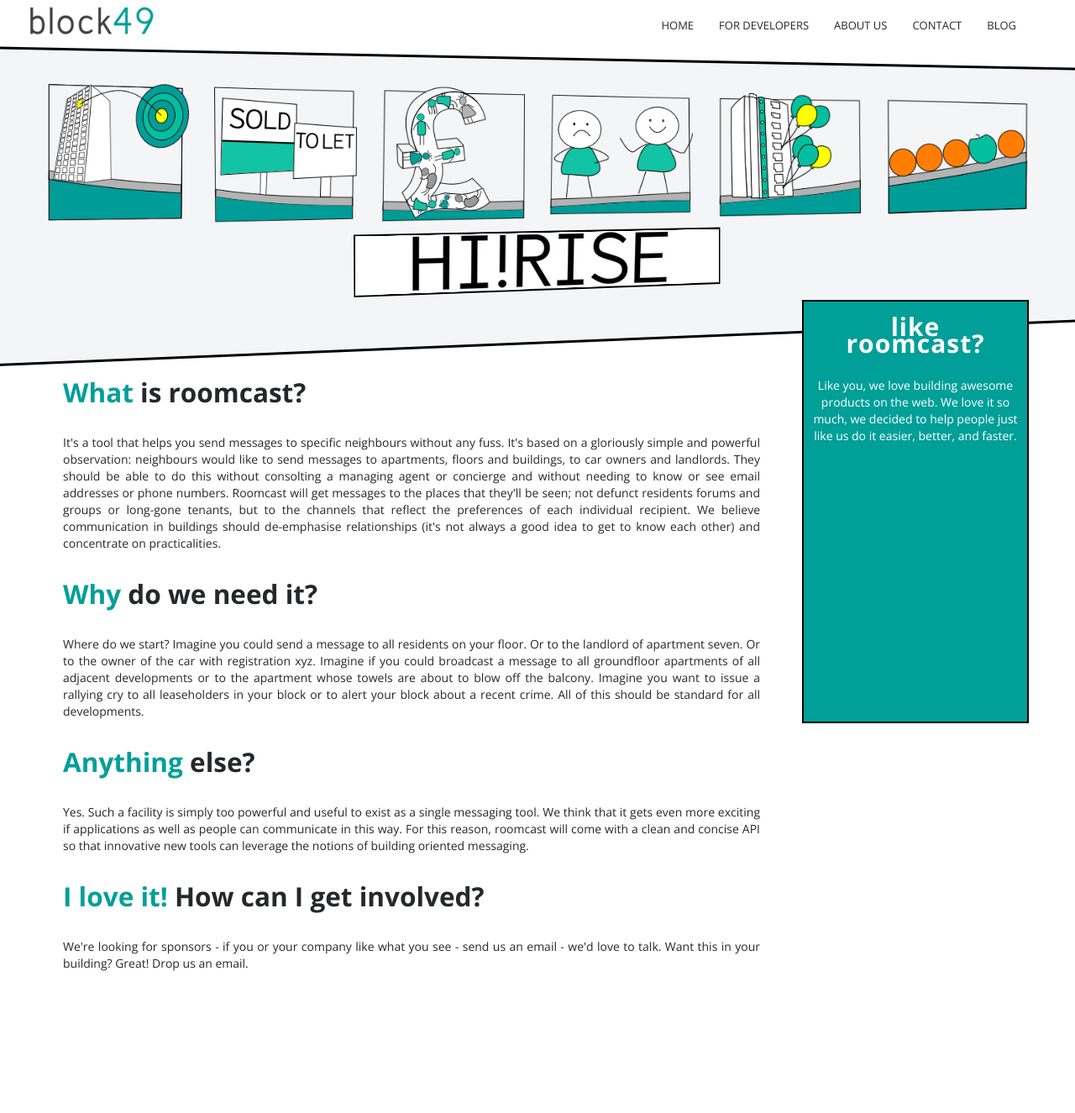
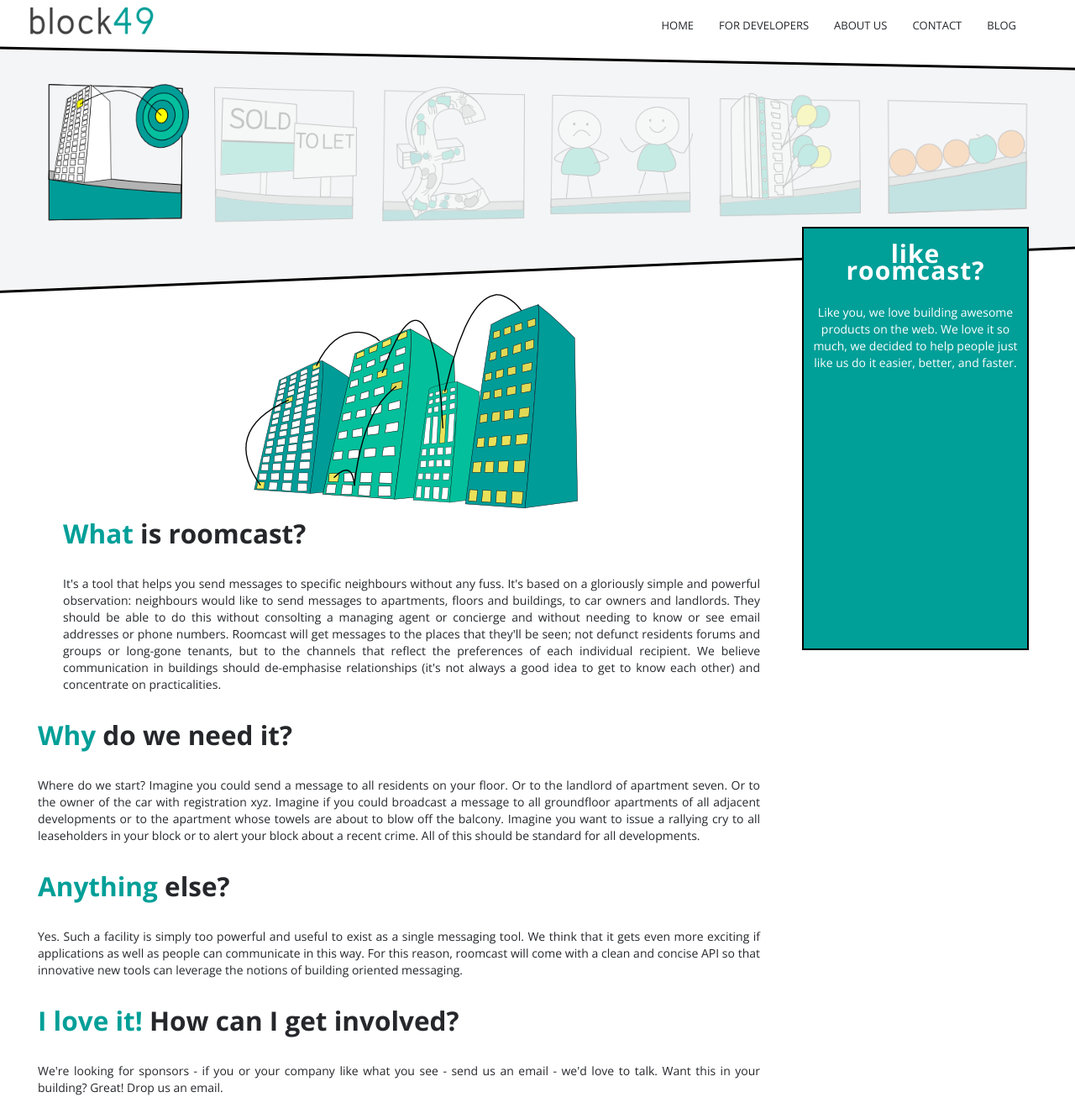
Before and after one commit to tlodge/block49.website, a Jekyll site: the page built from inspiration.html, in a window 1280 px wide and 1325 px high. Shown: the whole window at 84% size. Built offline with Jekyll 4.4.1, drawn with Linux system fonts in a browser that asks for light colours.

Commit message:
adding big images

```diff
--- a/inspiration.html
+++ b/inspiration.html
@@ -41,14 +41,14 @@
                     <div class="span2">
                         <!--<div class="thumbnail">-->
                         <!--class="faded" -->
-                        <img alt=""  src="assets/img/app_classified.png">
+                        <img alt="" class="faded" src="assets/img/app_classified.png">
                        <!-- <h4>Funder</h4>-->
                         <!--<span>community raising capital</span>-->
                         <!--</div>-->
                     </div>
                     <div class="span2">
                         <!--<div class="thumbnail">-->
-                        <img alt=""   src="assets/img/app_pot.png">
+                        <img alt=""  class="faded" src="assets/img/app_pot.png">
                         <!--<h4>PropertyFair</h4>-->
                         <!--<span>sell property easily</span>-->
                         <!--</div>-->
@@ -56,28 +56,28 @@
 
                     <div class="span2">
                         <!--<div class="thumbnail">-->
-                        <img alt=""   src="assets/img/app_grumble.png">
+                        <img alt="" class="faded"  src="assets/img/app_grumble.png">
                         <!--<h4>Grantfinder</h4>-->
                         <!--<span>share / modify and debate the rules </span>-->
                         <!--</div>-->
                     </div>
                     <div class="span2">
                         <!--<div class="thumbnail">-->
-                        <img alt=""   src="assets/img/app_grant.png">
+                        <img alt="" class="faded"  src="assets/img/app_grant.png">
                        <!-- <h4>Grumbler</h4>-->
                         <!--<span>route your problem to the right place</span>-->
                        <!-- </div>-->
                     </div>
                     <div class="span2">
                         <!--<div class="thumbnail">-->
-                        <img alt="" src="assets/img/app_semantic.png">
+                        <img alt="" class="faded" src="assets/img/app_semantic.png">
                         <!--<h4>Semantic Services</h4>
                         <span>complex document comparison</span>
                         </div>-->
                     </div>
                 </div>
 
-                 <h1> <img alt="" align="middle" src="assets/img/highrise.png"></h1>
+                 <!--<h1> <img alt="" align="middle" src="assets/img/highrise.png"></h1>-->
             </div>
 
         </div>
@@ -88,12 +88,22 @@
 <section id="about">
 
     <div class="container">
-
         <div class="row">
             <div class="thumbnail span9">
+                <div class="row">
+
+
+
+                    <div class="thumbnail span9">
+
+                         <img alt="" src="assets/img/app_communicate_big.png">
                         <h2><strong>What</strong> is roomcast?</h2>
                         <p>
 It's a tool that helps you send messages to specific neighbours without any fuss.  It's based on a gloriously simple and powerful observation: neighbours would like to send messages to apartments, floors and buildings, to car owners and landlords.  They should be able to do this without consolting a managing agent or concierge and without needing to know or see email addresses or phone numbers.   Roomcast will get messages to the places that they'll be seen; not defunct residents forums and groups or long-gone tenants, but to the channels that reflect the preferences of each individual recipient.  We believe communication in buildings should de-emphasise relationships (it's not always a good idea to get to know each other) and concentrate on practicalities.</p>
+                    </div>
+
+                </div>
+            <div class="row">
                     <h2><strong>Why</strong> do we need it?</h2>
                     <p>Where do we start?  Imagine you could send a message to all residents on your floor.  Or to the landlord of apartment seven.  Or to the owner of the car with registration xyz.  Imagine if you could broadcast a message to all groundfloor apartments of all adjacent developments or to the apartment whose towels are about to blow off the balcony.    Imagine you want to issue a rallying cry to all leaseholders in your block or to alert your block about a recent crime.  All of this should be standard for all developments.
                     </p>
@@ -104,6 +114,7 @@
                     </p>
                     <h2><strong>I love it!</strong> How can I get involved?</h2>
                     <p>We're looking for sponsors - if you or your company like what you see - send us an email - we'd love to talk.  Want this in your building? Great! Drop us an email.</p>
+                </div>
             </div>
 
              <div class="span3 tile pull-right">
```
Also changed, not shown: assets/img/app_communicate_big.png (added), assets/img/app_communicate_big.svg (added), 1 other file. Lines whose indentation alone changed are shown as unchanged.
